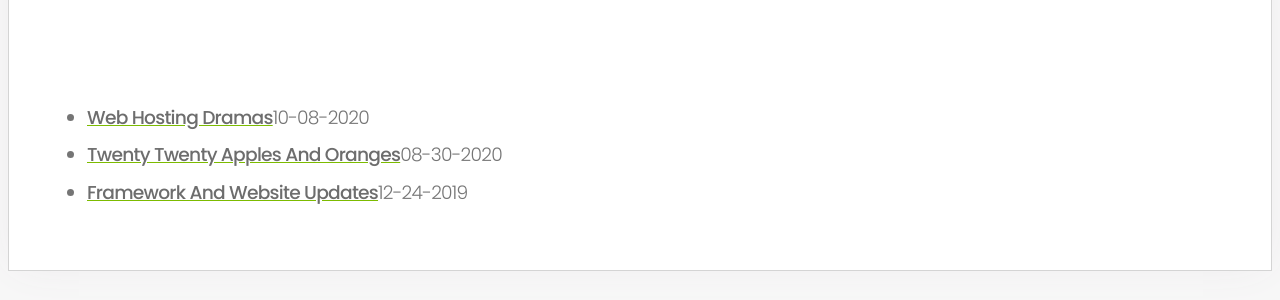
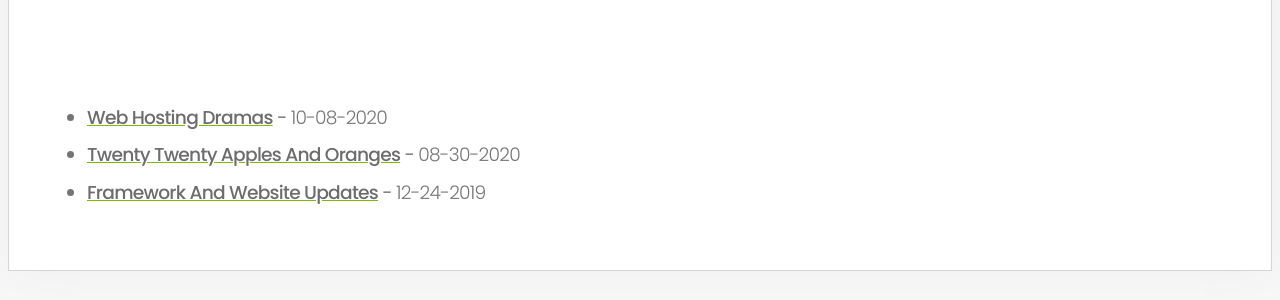
Before and after one commit to t94xr/cameronwalker, a Jekyll site: the page built from index.html, in a window 1280 px wide. Shown: the part 459-759 px from the top of the page. Built offline with Jekyll 4.4.1, drawn with Linux system fonts in a browser that asks for light colours; some web fonts are replaced; the list of posts is cut into pages by our own code.

```diff
--- a/index.html
+++ b/index.html
@@ -15,7 +15,7 @@ layout: default
 <section class="posts">
 <ul>
 {% for post in site.posts limit:3 %}
-<li><a href="{{ site.url }}{{ post.url }}">{{ post.title }}</a><time datetime="{{ post.date | date_to_xmlschema }}">{{ post.date | date: "%m-%d-%Y" }}</time></li>
+<li><a href="{{ site.url }}{{ post.url }}">{{ post.title }}</a> - <time datetime="{{ post.date | date_to_xmlschema }}">{{ post.date | date: "%m-%d-%Y" }}</time></li>
 {% endfor %}
 </ul>
 </section>
```
